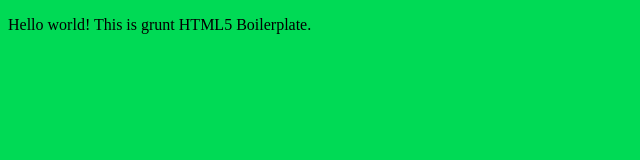
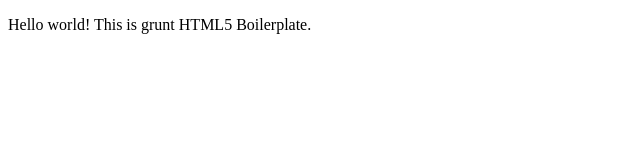
Before and after one commit to sumerokr/grunt-boilerplate, a website: page layout/index.html in a window 1280 px wide. Shown: the whole page, without its empty margins (0-640 px from the left). Drawn offline with nearby package versions, Linux system fonts and the light colour scheme; files that its build step writes are made by us from their sources; files whose address does not match are found by name.

Commit message:
Clean base less & js

```diff
--- a/layout/static/_src/js/main.js
+++ b/layout/static/_src/js/main.js
@@ -1,6 +1,6 @@
 (function() {
 "use strict";
 
-console.log("main.js!!");
+// code
 
 })();
--- a/layout/static/_src/less/style.less
+++ b/layout/static/_src/less/style.less
@@ -2,6 +2,4 @@
    Author's custom styles
    ========================================================================== */
 
-body {
-    background-color: #00da55;
-}
+// style
```
